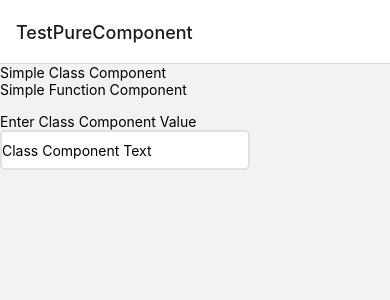
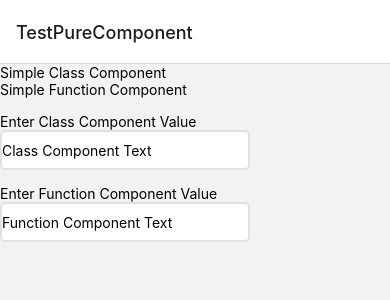
Before and after one commit to firdousali86/D19BTraining, a React Native app: screen / in a window 390 px wide. Shown: the top 300 px of the page. Built offline with nearby package versions, Linux system fonts and the light colour scheme.

Commit message:
Memo example

```diff
--- a/package.json
+++ b/package.json
@@ -14,6 +14,7 @@
     "@react-navigation/drawer": "^6.6.6",
     "@react-navigation/native": "^6.1.9",
     "@react-navigation/native-stack": "^6.9.17",
+    "lodash": "^4.17.21",
     "react": "18.2.0",
     "react-native": "0.73.1",
     "react-native-gesture-handler": "^2.14.0",
--- a/src/containers/TestPureComponent/SimpleClassComp.js
+++ b/src/containers/TestPureComponent/SimpleClassComp.js
@@ -1,12 +1,13 @@
 import React, {Component} from 'react';
 import {Text, View} from 'react-native';
+import _ from 'lodash';
 
 export class SimpleClassComp extends Component {
   shouldComponentUpdate(nextProps, nextState) {
-    // console.log(nextProps);
-
-    return nextProps.enteredText !== this.props.enteredText;
-    //return !_.isEqual(this.props, nextProps);
+    //console.log(nextProps.textValue);
+    //console.log(this.props.textValue);
+    //return nextProps.textValue !== this.props.textValue;
+    return !_.isEqual(this.props, nextProps);
   }
 
   render() {
--- a/src/containers/TestPureComponent/SimpleFunComp.js
+++ b/src/containers/TestPureComponent/SimpleFunComp.js
@@ -1,13 +1,15 @@
-import React from 'react';
+import React, {memo} from 'react';
 import {Text, View} from 'react-native';
 
-const SimpleFunComp = () => {
+const SimpleFunComp = props => {
   console.log('Render Function Component');
+  const {textValue} = props;
   return (
     <View>
       <Text>Simple Function Component</Text>
+      <Text>{textValue}</Text>
     </View>
   );
 };
 
-export default SimpleFunComp;
+export default memo(SimpleFunComp);
--- a/src/containers/TestPureComponent/index.js
+++ b/src/containers/TestPureComponent/index.js
@@ -4,13 +4,13 @@ import SimpleClassComp from './SimpleClassComp';
 import SimpleFunComp from './SimpleFunComp';
 const TestPureComponent = () => {
   const [classInput, setClassInput] = useState('');
-
+  const [functionInput, setFunctionInput] = useState('');
   console.log('Parent Component  Render');
 
   return (
     <View>
       <SimpleClassComp textValue={classInput} />
-      <SimpleFunComp />
+      <SimpleFunComp textValue={functionInput} />
       <Text style={{marginTop: 15}}>Enter Class Component Value</Text>
       <View style={{flexDirection: 'row'}}>
         <TextInput
@@ -29,6 +29,25 @@ const TestPureComponent = () => {
           }}
         />
       </View>
+
+      <Text style={{marginTop: 15}}>Enter Function Component Value</Text>
+      <View style={{flexDirection: 'row'}}>
+        <TextInput
+          value={functionInput}
+          placeholder="Function Component Text"
+          onChangeText={ct => {
+            setFunctionInput(ct);
+          }}
+          style={{
+            height: 40,
+            width: 250,
+            borderColor: '#dddd',
+            borderRadius: 5,
+            borderWidth: 2,
+            backgroundColor: '#fff',
+          }}
+        />
+      </View>
     </View>
   );
 };
```
Also changed, not shown: 1 other file (tests, documents, lock files or other folders).
